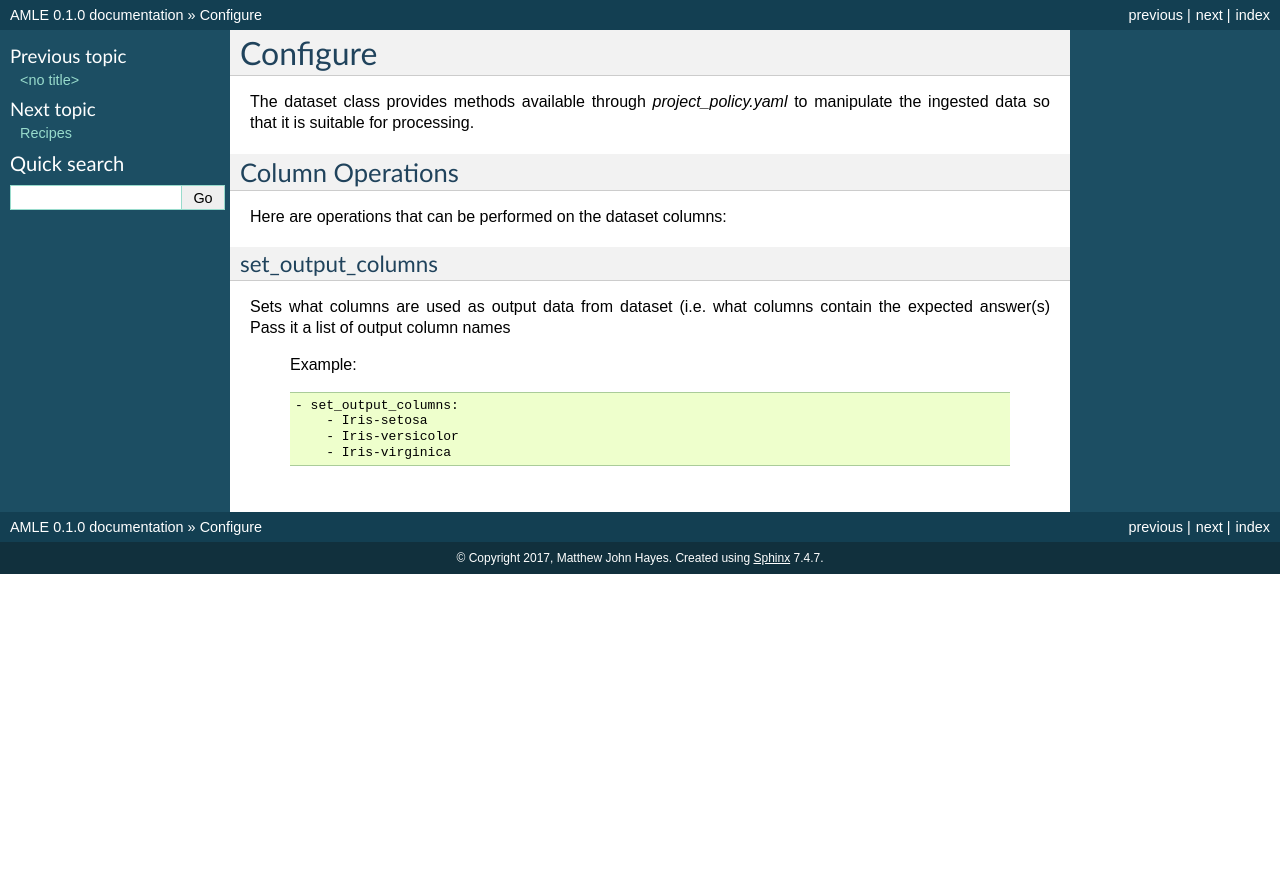
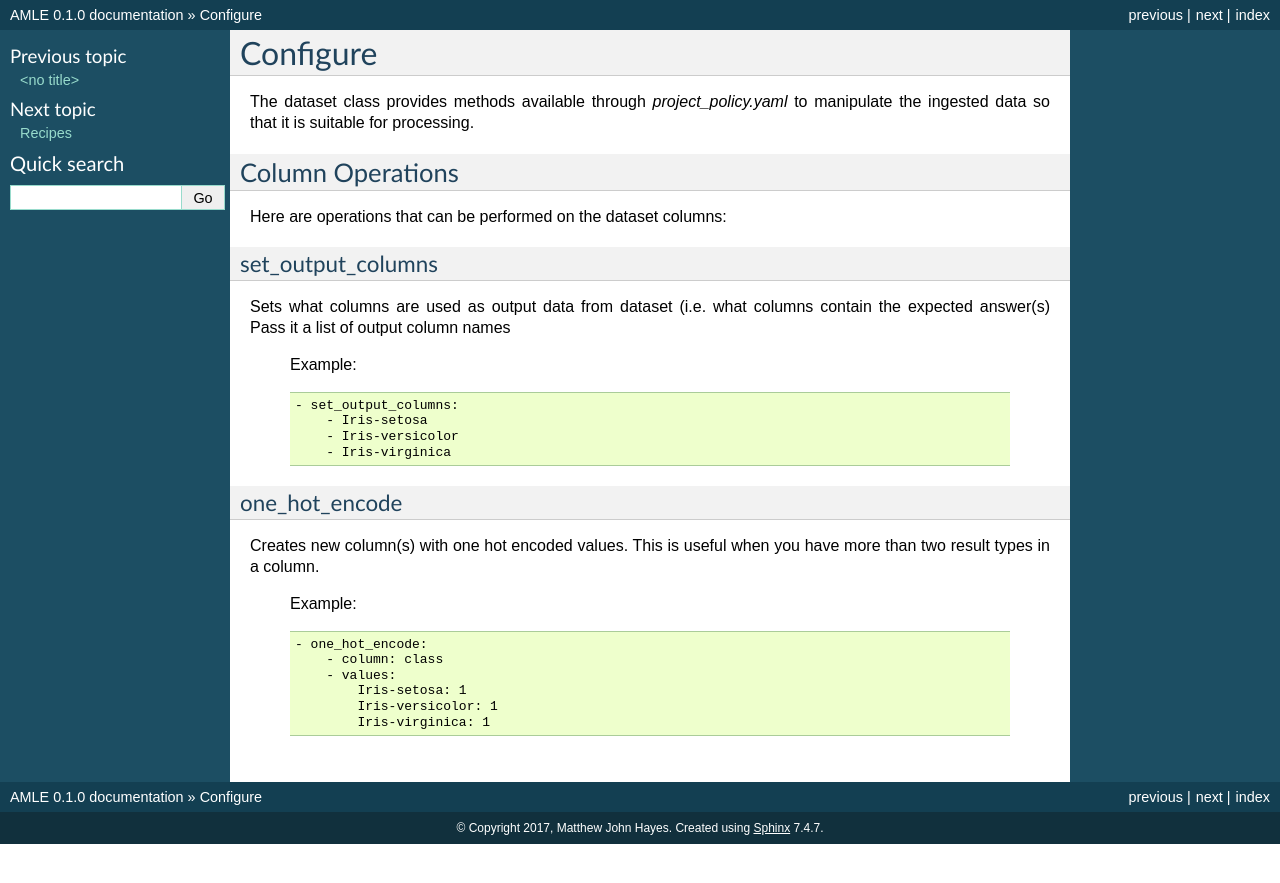
Before and after one commit to mattjhayes/amle, a Sphinx documentation site: the page built from docs/source/userguide/configure.rst, in a window 1280 px wide. Shown: the top 883 px of the page. Built offline with Sphinx 7.4.7, drawn with Linux system fonts in a browser that asks for light colours; pages that are not in the unit, such as notebooks, are missing from menus.

Commit message:
Working on config doc

```diff
--- a/docs/source/userguide/configure.rst
+++ b/docs/source/userguide/configure.rst
@@ -26,3 +26,20 @@ Pass it a list of output column names
         - Iris-setosa
         - Iris-versicolor
         - Iris-virginica
+
+one_hot_encode
+==============
+
+Creates new column(s) with one hot encoded values. This is useful when you
+have more than two result types in a column.
+
+  Example:
+
+  .. code-block:: text
+
+        - one_hot_encode:
+            - column: class
+            - values:
+                Iris-setosa: 1
+                Iris-versicolor: 1
+                Iris-virginica: 1
```
